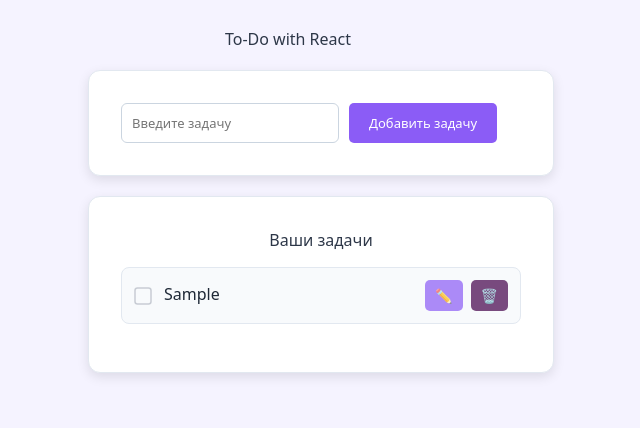
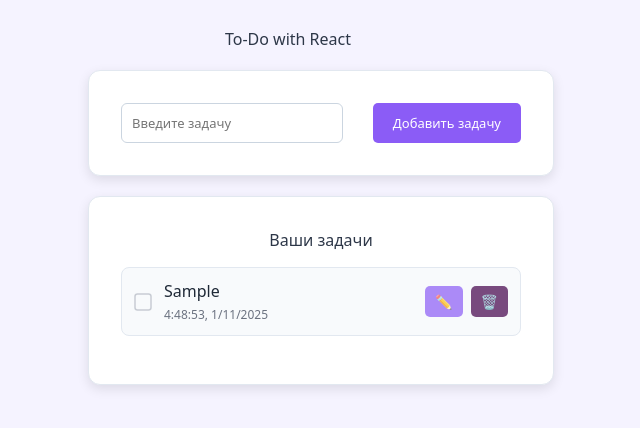
Before and after one commit to unnamedddddddd/my-react-app, a React (Create React App) app: page / in a window 1280 px wide. Both pictures are taken after typing "Sample" into the empty fields and a click on the button "Добавить задачу". Shown: the top 428 px of the page, without its empty margins (352-992 px from the left). Built offline with nearby package versions, Linux system fonts and the light colour scheme.

Commit message:
added time task, edit button

```diff
--- a/src/App.css
+++ b/src/App.css
@@ -38,7 +38,7 @@ form {
 }
 .input-task{
   display: flex;
-  gap: 10px;
+  justify-content: space-between;
 }
 .text-task:focus {
   outline: none;
@@ -50,6 +50,7 @@ form {
   border: 1px solid #cbd5e0;
   border-radius: 6px;
   font-size: 13px;
+  width: 50%;
 }
 #labelTasks {
   display: flex;
--- a/src/App.js
+++ b/src/App.js
@@ -19,17 +19,29 @@ function App() {
         return false;
       }
     }
-    const newTask = {id: Date.now(), text: document.getElementById('inputTask').value.trim()};
+    const time = new Date();
+    const newTask = {id: Date.now(), text: document.getElementById('inputTask').value.trim(), time: `${time.getHours()}:${time.getMinutes()}:${time.getSeconds()}, ${time.getDay()}/${time.getMonth()}/${time.getFullYear()}`};
     setTasks([...tasks, newTask]);
-    console.log(newTask)
+    console.table(tasks)
     document.getElementById('inputTask').value = '';
   }
-  const deleteTask = (taskId) => {
+  const deleteTask = taskId => {
     setTasks(tasks.filter(task => task.id !== taskId))
   }
-
+  const editTask = taskId => {
+    setTasks(tasks.map(task => {
+      if (task.id === taskId) {
+        const newText = prompt('Введите новую задачу', task.text);
+        if (newText === null) {
+          return task;
+        }
+        return {...task, text: newText };
+      }
+      return task
+    }));
+  }
   useEffect(() => {
-    localStorage.setItem('todoTasks', JSON.stringify(tasks));
+    localStorage.setItem('todoTsks', JSON.stringify(tasks));
   }, [tasks]);
   return (
     <>
@@ -43,7 +55,7 @@ function App() {
         </form>
         <form id='formTacks'>
           <label id='labelTasks'>Ваши задачи</label>
-          <ul id='tasksList'>{tasks.map(task => <Task text={task.text} id={task.id} onDelete={() => deleteTask(task.id)}></Task>)}</ul>
+          <ul id='tasksList'>{tasks.map(task => <Task text={task.text} time={task.time} id={task.id} onEdit={() => editTask(task.id)} onDelete={() => deleteTask(task.id)}></Task>)}</ul>
         </form>
      </div>
     </>
--- a/src/Button.jsx
+++ b/src/Button.jsx
@@ -34,7 +34,7 @@ const Button = ({
       cursor: 'pointer',
       fontSize: '14px'
     }
-};
+  };
   const sizes = {
     small: {
       padding: '4px 8px',
@@ -44,7 +44,7 @@ const Button = ({
       padding: '12px 24px',
       fontSize: '18px'
     }
-};
+  };
   const hoverEffects = {
     add: { backgroundColor: '#7c3aed' },
     delete: { backgroundColor: '#210124' },
--- a/src/Task.jsx
+++ b/src/Task.jsx
@@ -4,7 +4,8 @@ import Button from "./Button";
 const Task = ({
   id,
   text,
-  onEdit = '',
+  time,
+  onEdit,
   onDelete
 }) => {
   const [done, setIsDone] = useState(false);
@@ -31,9 +32,10 @@ const Task = ({
       </div>
       <div className="task-content">
         <div className="task-text">{text}</div>
+        <div className="task-time">{time}</div>
       </div>
       <div className="task-actions">
-        <Button variant='edit' onClick={() => alert('Edit')}>✏️</Button>
+        <Button variant='edit' onClick={() => onEdit()}>✏️</Button>
         <Button variant='delete' onClick={() => onDelete(id)}>🗑️</Button>
       </div>
     </li>
--- a/src/styles.css
+++ /dev/null
@@ -1,9 +0,0 @@
-.form-container {
-  max-width: 400px;
-  border: 2px solid blue !important;
-}
-
-form {
-  max-width: 100%;
-  border: 2px solid green !important;
-}
```
Also changed, not shown: public/manifest.json (deleted), public/robots.txt (deleted).
